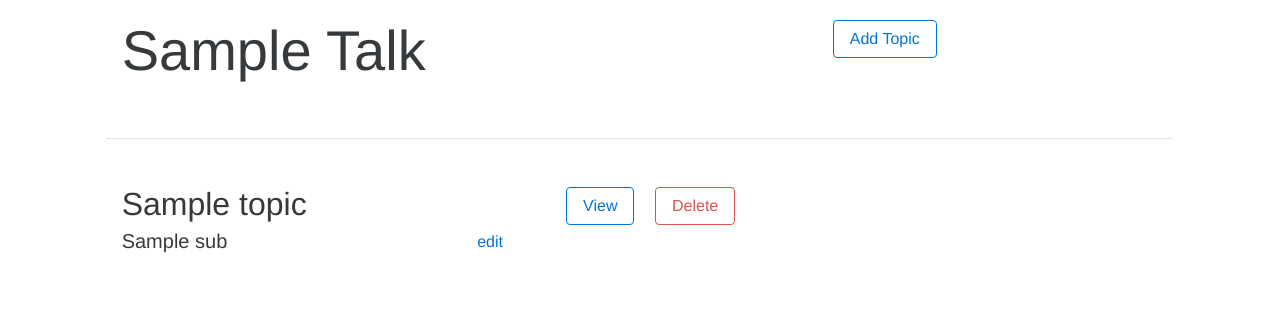
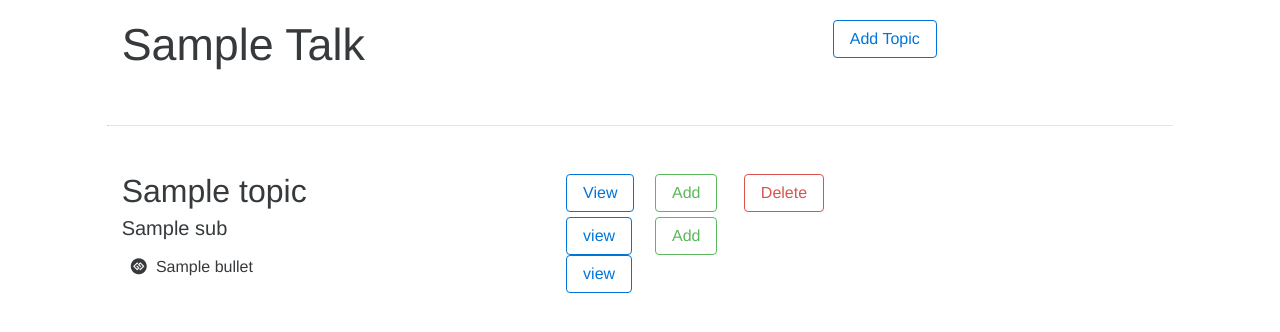
Before and after one commit to jstacoder/flask-talks, a Flask app: template templates/talks.html in a window 1280 px wide. Shown: the part 54-386 px from the top of the page. Run offline with Flask 2, Linux system fonts and the light colour scheme; the template is opened without the code that fills it: most values are stand-ins (such as "Sample title", 1, 10 or a date in 2020); data that the repository does not hold is empty; some libraries are stand-ins or nearby versions.

Commit message:
finishing md support
fixing add content form

```diff
--- a/app.py
+++ b/app.py
@@ -66,9 +66,13 @@ app = MyFlask(__name__)
 api = flask.Blueprint(__name__+'api','api',url_prefix='/api/v1')
 
 
-@app.template_filter
+@app.template_filter()
 def markdown(s):
     return md(s)
+
+@app.template_filter()
+def plural(s):
+    return pluralize(s)
 
 @app.before_request
 def connect_redis():
@@ -258,7 +262,9 @@ class FrontContentView(views.MethodView):
         prev_item = (len(other_items) > 1 and idx != 0) and other_items[idx-1].id
         next_item = (len(other_items) >= 2 and idx != (len(other_items)-1)) and other_items[idx+1].id
         is_code = content.type_code == 'code'
-        return flask.render_template('content.html',content=content.content.strip(),is_code=is_code,prev_id=prev_item,next_id=next_item,talk=talk)
+        is_html = content.type_code == 'html'
+        is_markdown = content.type_code == 'markdown'
+        return flask.render_template('content.html',content=content.content.strip(),is_code=is_code,prev_id=prev_item,next_id=next_item,talk=talk,is_html=is_html,is_markdown=is_markdown)
 
 class FrontTopicView(views.MethodView):
     def get(self,topic_id):
--- a/dbsetup.py
+++ b/dbsetup.py
@@ -17,7 +17,7 @@ class ContentItem(Document):
     '''
     type_code = StringField(max_length=255,default="text")
     bullet = StringField(max_length=50,default='A note about the topic')
-    order = IntField(required=True)
+    order = IntField(default=0)
 
 class SubTopic(Document):
     name = StringField(max_length=255,unique=True)
--- a/requirements.txt
+++ b/requirements.txt
@@ -9,4 +9,5 @@ Werkzeug==0.8.3
 jinja2-highlight==0.2.2
 wsgiref==0.1.2
 wtforms
+markdown2
 redis==2.10.3
--- /dev/null
+++ b/static/css/style.css
@@ -0,0 +1,3 @@
+.display-1.talk-title {
+    font-size:2.8rem;
+}
--- a/templates/add-sub-topic.html
+++ b/templates/add-sub-topic.html
@@ -8,6 +8,8 @@
         </div>
     {% endmacro %}
     {% block content %}
+        <div class=row>
+            <div class="col-md-6 col-md-offset-3">
                 <form class=form method="post">
                     <fieldset>
                         <legend>Add Sub Topic</legend>
@@ -16,4 +18,6 @@
                         <a class="btn btn-primary-outline" ng-click="addTopic()">Add SubTopic</a>
                     </fieldset>
                 </form>
+            </div>
+        </div>
     {% endblock %}
--- a/templates/add-topic.html
+++ b/templates/add-topic.html
@@ -8,6 +8,8 @@
         </div>
     {% endmacro %}
     {% block content %}
+        <div class=row>
+            <div class="col-md-6 col-md-offset-3">
                 <form class=form method="post">
                     <fieldset>
                         <legend>Add Topic</legend>
@@ -16,4 +18,6 @@
                         <a class="btn btn-primary-outline" ng-click="addTopic()">Add Topic</a>
                     </fieldset>
                 </form>
+            </div>
+        </div>
     {% endblock %}
--- a/templates/front.html
+++ b/templates/front.html
@@ -1,13 +1,13 @@
 {% extends "layout.html" %}
     {% block content %}
                     <div class=row>
-                        <div class="col-md-3 col-md-offset-5">
+                        <div class="col-md-5 col-md-offset-3">
                         {% for t in talk_names %}
                         <div class=card>
-                            <div class="card-title text-center">
+                            <div class="card-block card-title text-center">
                                 {{ t['name'] }}
                             </div>
-                            <div class="card-box row">
+                            <div class="card-block row">
                                 <div class="col-md-6">
                                     <a class="btn btn-block group-btn btn-primary-outline" href="/talks/view/{{ t['id'] }}">view</a>
                                 </div>
--- a/templates/layout.html
+++ b/templates/layout.html
@@ -3,6 +3,7 @@
         <link rel="stylesheet" href="/static/vendor/css/bootstrap.css" />
         <link rel="stylesheet" href="https://maxcdn.bootstrapcdn.com/font-awesome/4.4.0/css/font-awesome.min.css">
         <link rel="stylesheet" href="/static/css/code.css" />
+        <link rel="stylesheet" href="/static/css/style.css" />
     </head>
     <body ng-controller="TalkCtrl">
         <div class=container-fluid>
--- a/templates/talks.html
+++ b/templates/talks.html
@@ -4,7 +4,7 @@
             <div class="col-md-10 col-md-offset-1">
                 <div class=row>
                     <div class=col-md-8>
-                        <h1 class="display-1 text-capitalize" style="display:inline-block;">{{ talk['title'] }}</h1>
+                        <h3 class="display-1 text-capitalize talk-title">{{ talk['title'] }}</h3>
                     </div>
                     <div class="col-md-4">
                        <a
@@ -33,47 +33,67 @@
                                 </div>
                                 <div class=col-md-1>
                                     <a
+                                        href="{{ url_for('.add_subtopic',topic_id=topic['_id']['$oid']) }}"
+                                        style="display:inline-block"
+                                        class="btn btn-success-outline"
+                                    >Add</a>
+                                </div>
+                                <div class=col-md-1>
+                                    <a
                                         href="{{ url_for('.delete_topic',obj_id=topic['_id']['$oid'],talk_id=talk_id) }}"
                                         style="display:inline-block"
                                         class="btn btn-danger-outline"
                                     >Delete</a>
                                 </div>
-
                             </div>
                         </div>
                         <div class=col-md-12>
                             {% for sub in topic['sub_topics'] %}
                                 <div class=row>
-                                    <div class=col-md-4>
+                                    <div class=col-md-5>
                                         <div class="text-left">
                                             <h5>
                                                 {{ sub['name'] }}
                                             </h5>
                                         </div>
                                     </div>
-                                    <div class=col-md-6>
-                                        <a href="{{ url_for('.view_sub',sub_id=sub['_id']['$oid']) }}">
-                                            edit
+                                    <div class=col-md-1>
+                                        <a
+                                            class="btn btn-xs btn-primary-outline"
+                                            href="{{ url_for('.view_sub',sub_id=sub['_id']['$oid']) }}"
+                                        >view
                                         </a>
                                     </div>
-                                </div>
-                                <div class=row>
+                                    <div class=col-md-3>
+                                        <a
+                                            class="btn btn-xs btn-success-outline"
+                                            href="{{ url_for('.add_content',sub_id=sub['_id']['$oid']) }}"
+                                        >Add
+                                        </a>
+                                    </div>
                                     <div class="col-md-5">
-                                        <ul>
-                                            {% for n in range(sub['content_items']|count) %}
+                                        <ul class="fa-ul">
+                                            {#{% for n in range(sub['content_items']|count) %}#}
                                                 {% for content in sub['content_items'] %}
-                                                    {% if content['order'] == n %}
-                                                        <li>
-                                                            {{ content['bullet'] }}
-                                                            <a
-                                                               href="{{ url_for('.view_content',content_id=content['_id']['$oid']) }}"
-                                                            >view</a>
-
+                                                    {% if content['bullet'] %}
+                                                    {#{% if content['order'] == n %}#}
+                                                        <li><i class="fa-li fa fa-gg-circle"></i>
+                                                            <div class=row>
+                                                                <div class=col-md-11>
+                                                                    {{ content['bullet'] }}
+                                                                </div>
+                                                                <div class="col-md-push-1 col-md-1">
+                                                                    <a
+                                                                       href="{{ url_for('.view_content',content_id=content['_id']['$oid']) }}"
+                                                                       class="btn btn-xs btn-primary-outline"
+                                                                    >view</a>
+                                                                </div>
+                                                            </div>
                                                         </li>
                                                     {% endif %}
                                                 {% endfor %}
-                                            {% endfor %}
-                                        </ul>
+                                                {#{% endfor %}#}
+                                          </ul>
                                     </div>
                                 </div>
                             {% endfor %}
```
Also changed, not shown: templates/add_content.html (+14 -10 lines), templates/sub.html (+19 -4 lines), templates/topic.html (+28 -12 lines). Lines whose indentation alone changed are shown as unchanged.
